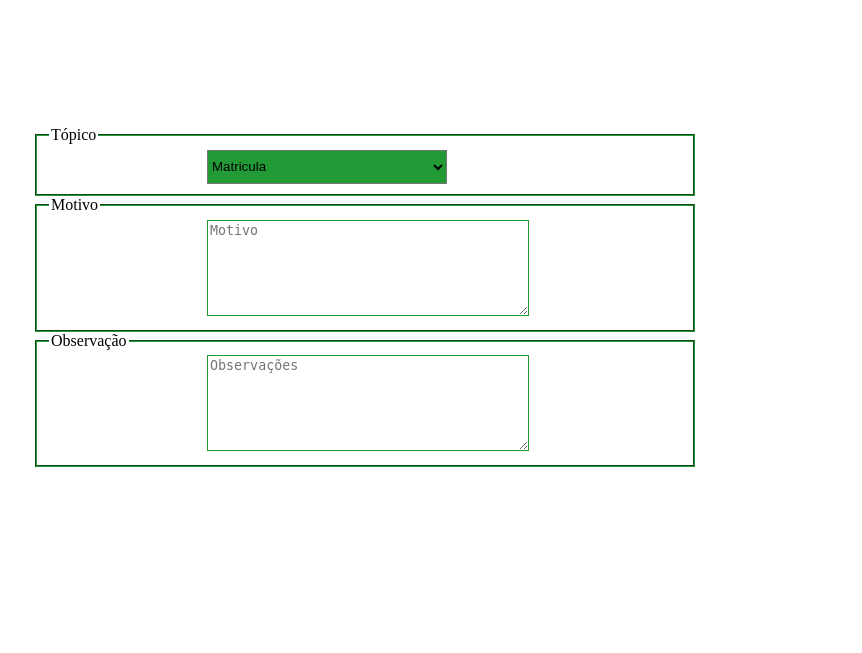
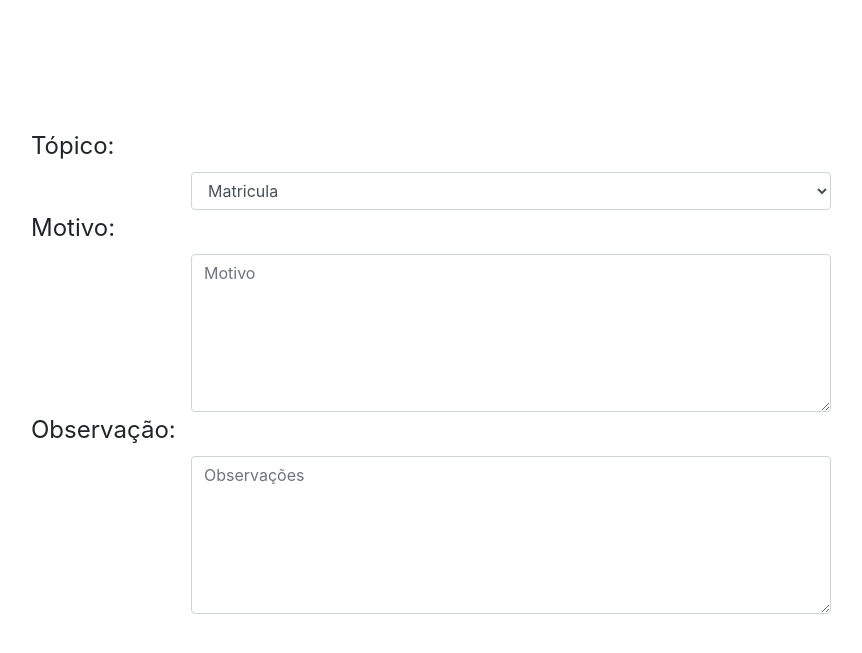
Before and after one commit to gmatheus66/ProjetoRequerimento, a PHP site: page /requerimento.php in a window 1280 px wide. Shown: the top 653 px of the page, without its empty margins (289-1151 px from the left). Run offline with PHP 8.4, Linux system fonts and the light colour scheme; data that the repository does not hold is empty.

Commit message:
Adicionar o bootstrap no requerimento.php

```diff
--- a/requerimento.php
+++ b/requerimento.php
@@ -3,14 +3,15 @@
 <html>
 <head>
   <link rel="stylesheet" type="text/css" href="css/requerimento.css">
+  <link rel="stylesheet" href="https://stackpath.bootstrapcdn.com/bootstrap/4.3.1/css/bootstrap.min.css" integrity="sha384-ggOyR0iXCbMQv3Xipma34MD+dH/1fQ784/j6cY/iJTQUOhcWr7x9JvoRxT2MZw1T" crossorigin="anonymous">
   <title>Requerimento</title>
 </head>
 <body>
   <div class="fieldset">
     <form method="POST" onclick="menu()">
       <fieldset class="topico">
-        <legend>Tópico</legend>
-        <select id="test" name="topico" class="slectTop">
+        <legend>Tópico:</legend>
+        <select id="test" name="topico" class="slectTop form-control">
           <option value="Matricula">Matricula</option>
           <option value="Curso">Curso</option>
           <option value="Outros">Outros</option>
@@ -18,8 +19,8 @@
       </fieldset>
     </form>
       <fieldset id="subtopico1" class="subtopico" style="display: none;">
-        <legend>Subtópico</legend>
-        <select class="slectTop" id="matricula">
+        <legend>Subtópico:</legend>
+        <select class="slectTop form-control" >
           <option value="1">Ajuste de Matrícula</option>
           <option value="2">Cancelamento de Matrícula</option>
           <option value="3">Complementação de Matrícula</option>
@@ -29,8 +30,8 @@
         </select>
       </fieldset>
       <fieldset id="subtopico2" class="subtopico" style="display: none;">
-        <legend>Subtópico</legend>
-        <select class="slectTop">
+        <legend>Subtópico:</legend>
+        <select class="slectTop form-control" >
           <option value="1">Cancelamento de Disciplina</option>
           <option value="2">Dispensa da prática de Educação Física</option>
           <option value="3">Decalração Tramitação de Diploma</option>
@@ -40,8 +41,8 @@
         </select>
       </fieldset>
       <fieldset id="subtopico3" class="subtopico" style="display: none;">
-        <legend>Subtópico</legend>
-        <select class="slectTop">
+        <legend>Subtópico:</legend>
+        <select class="slectTop form-control" >
           <option value="1">Admissão por Transferência e Análise Curricular</option>
           <option value="2">Autorização para cursar disciplinas em outras Instituições de Ensino Superior</option>
           <option value="3">Certifica de Conclusão</option>
@@ -59,17 +60,17 @@
         </select>
       </fieldset>
       <fieldset class="motivo">
-        <legend>Motivo</legend>
-        <textarea name="motivo" placeholder="Motivo" class="obs" rows="6" cols="50"></textarea>
+        <legend>Motivo:</legend>
+        <textarea name="motivo" placeholder="Motivo" class="obs form-control" id="exampleFormControlTextarea1" rows="6" cols="50"></textarea>
       </fieldset>
     <fieldset class="obs">
-      <legend>Observação</legend>
+      <legend>Observação:</legend>
+      <textarea name="obs" placeholder="Observações" class="obs form-control" id="exampleFormControlTextarea1" rows="6" cols="50"></textarea>
       <!-- <input type="text" name="obs" placeholder="Observações" class="obs"> -->
-      <textarea name="obs" placeholder="Observações" class="obs" rows="6" cols="50"></textarea>
     </fieldset>
   </div>
   <script type="text/javascript">
-    var matricula = document.getElementById('matricula').value('1');
+    var matricula = document.getElementById('exampleFormControlSelect1').value('1');
 
 
     function menu(){
```
Also changed, not shown: css/requerimento.css (line endings or trailing spaces).
